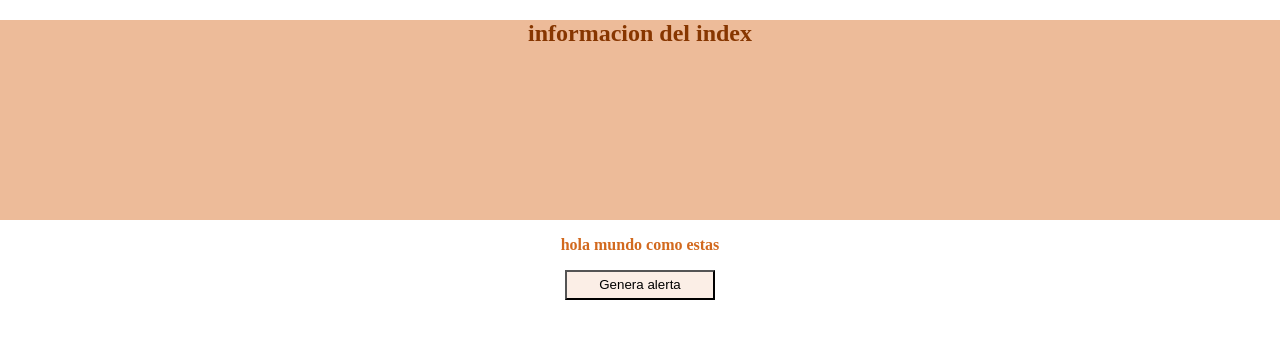
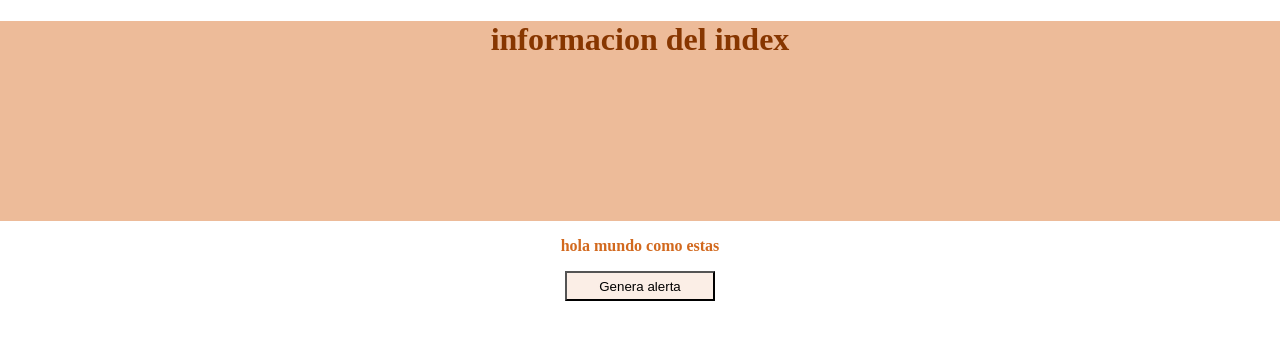
Before and after one commit to crisair/ejercicio_js, a website: page index.html in a window 1280 px wide. Drawn offline with Linux system fonts and the light colour scheme.

Commit message:
se cambia un h2 en h1

```diff
--- a/index.html
+++ b/index.html
@@ -13,7 +13,7 @@
 <body>
     <header class ="encabezado">
 
-    <h2 class="titulo">informacion del index </h2>
+    <h1 class="titulo">informacion del index </h1>
     </header >
     <section>
         <p class="parrafo">hola mundo como estas </p>
```
Also changed, not shown: .github/workflows/CI.yml (renamed from .github/workflows/main.yml).
